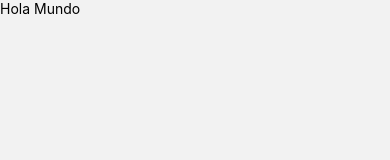
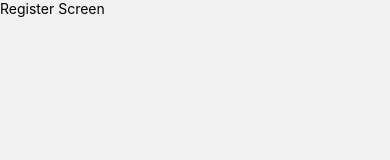
Before and after one commit to armandotechno/productos-app-2.0, a React Native app: screen /RegisterScreen in a window 390 px wide. Before the commit this address had no page. Shown: the top 160 px of the page. Built offline with nearby package versions, Linux system fonts and the light colour scheme.

Commit message:
Creacion de las primeras pantallas

```diff
--- a/src/nagigation/Navigator.tsx
+++ b/src/nagigation/Navigator.tsx
@@ -1,5 +1,8 @@
 import { createStackNavigator } from '@react-navigation/stack';
-import { HomeScreen } from '../screens/HomeScreen';
+
+import { LoginScreen } from '../screens/LoginScreen';
+import { RegisterScreen } from '../screens/RegisterScreen';
+import { ProtectedScreen } from '../screens/ProtectedScreen';
 
 const Stack = createStackNavigator();
 
@@ -10,7 +13,9 @@ export const Navigator = () => {
             headerShown: false
         }}
     >
-      <Stack.Screen name="HomeScreen" component={ HomeScreen } />
+      <Stack.Screen name="LoginScreen" component={ LoginScreen } />
+      <Stack.Screen name="RegisterScreen" component={ RegisterScreen } />
+      <Stack.Screen name="ProtectedScreen" component={ ProtectedScreen } />
     </Stack.Navigator>
   );
 }
--- /dev/null
+++ b/src/screens/LoginScreen.tsx
@@ -0,0 +1,9 @@
+import { Text, View } from 'react-native';
+
+export const LoginScreen = () => {
+    return (
+      <View>
+        <Text>Login Screen</Text>
+      </View>
+    )
+}
--- a/src/screens/HomeScreen.tsx
+++ b/src/screens/ProtectedScreen.tsx
@@ -1,9 +1,9 @@
 import { Text, View } from 'react-native';
 
-export const HomeScreen = () => {
+export const ProtectedScreen = () => {
     return (
       <View>
-        <Text>Hola Mundo</Text>
+        <Text>Protected Screen</Text>
       </View>
     )
 }
--- /dev/null
+++ b/src/screens/RegisterScreen.tsx
@@ -0,0 +1,9 @@
+import { Text, View } from 'react-native';
+
+export const RegisterScreen = () => {
+    return (
+      <View>
+        <Text>Register Screen</Text>
+      </View>
+    )
+}
```
